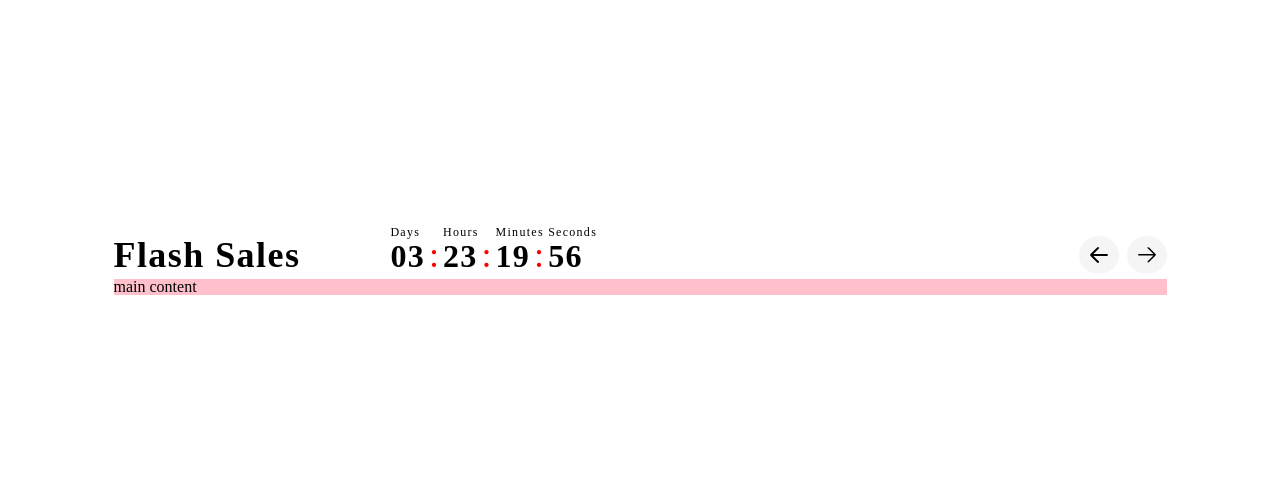
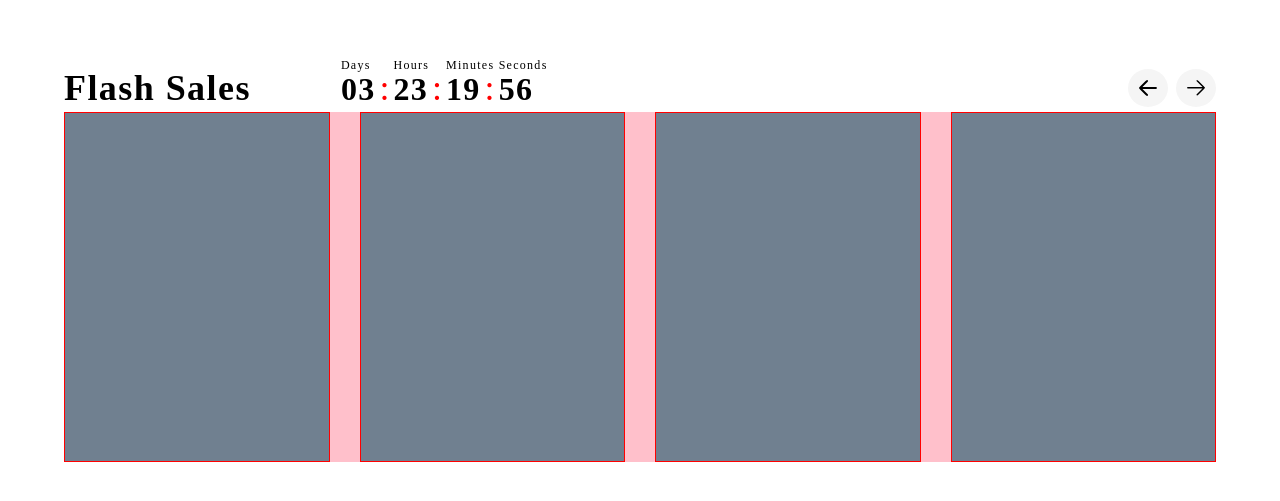
Before and after one commit to IrakliAmbroladze/flash-sales, a plain HTML site: page index.html in a window 1280 px wide. Shown: the part 137-638 px from the top of the page. Drawn offline with Linux system fonts and the light colour scheme.

Commit message:
feat: add framework for main section

```diff
--- a/css/styles.css
+++ b/css/styles.css
@@ -4,7 +4,7 @@
   height: 100vh;
   align-items: center;
   justify-content: center;
-  max-width: 1170px;
+  max-width: 1300px;
   margin: auto;
 }
 .header,
@@ -73,5 +73,15 @@
   display: block;
 }
 .main {
+  display: flex;
+  justify-content: space-between;
   background-color: pink;
+  column-gap: 30px;
 }
+
+.card {
+  width: 270px;
+  height: 350px;
+  border: 1px solid red;
+  background-color: slategray;
+}
--- a/index.html
+++ b/index.html
@@ -23,7 +23,12 @@
           <img src="./images/icons/arrow-right.svg" class="arrow" />
         </div>
       </header>
-      <main class="main">main content</main>
+      <main class="main">
+        <div class="card"></div>
+        <div class="card"></div>
+        <div class="card"></div>
+        <div class="card"></div>
+      </main>
     </div>
   </body>
 </html>
```
